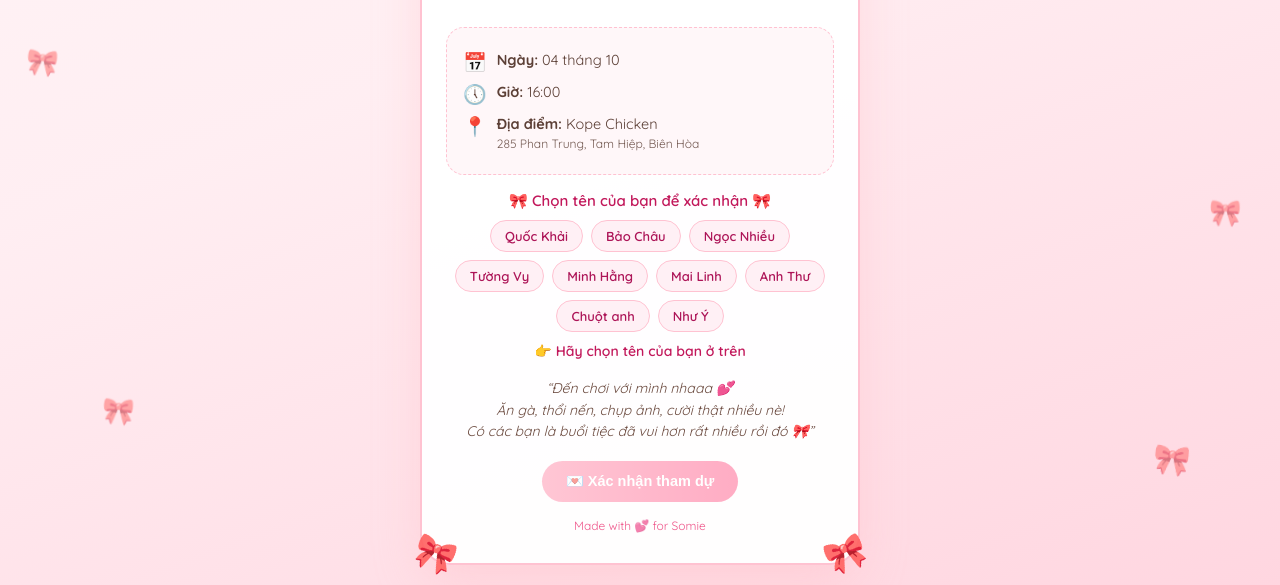
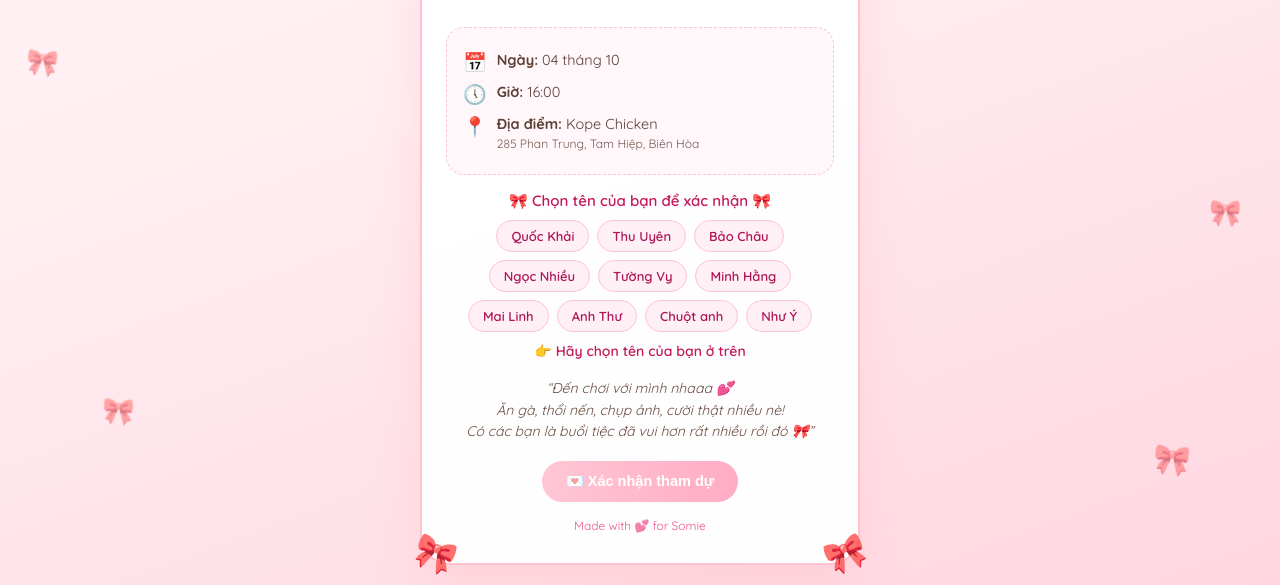
Before and after one commit to quockhai2111/Thiep-Sinh-Nhat, a plain HTML site: page index.html in a window 1280 px wide. Shown: the part 321-906 px from the top of the page. Drawn offline with Linux system fonts and the light colour scheme.

Commit message:
Add files via upload

```diff
--- a/index.html
+++ b/index.html
@@ -355,7 +355,7 @@ audio { display: none; }
 
 <div class="guest-list" id="guestList">
 <div class="guest" data-name="Quốc Khải">Quốc Khải</div>
-
+<div class="guest" data-name="Thu Uyên">Thu Uyên</div>
 <div class="guest" data-name="Bảo Châu">Bảo Châu</div>
 <div class="guest" data-name="Ngọc Nhiều">Ngọc Nhiều</div>
 <div class="guest" data-name="Tường Vy">Tường Vy</div>
```
